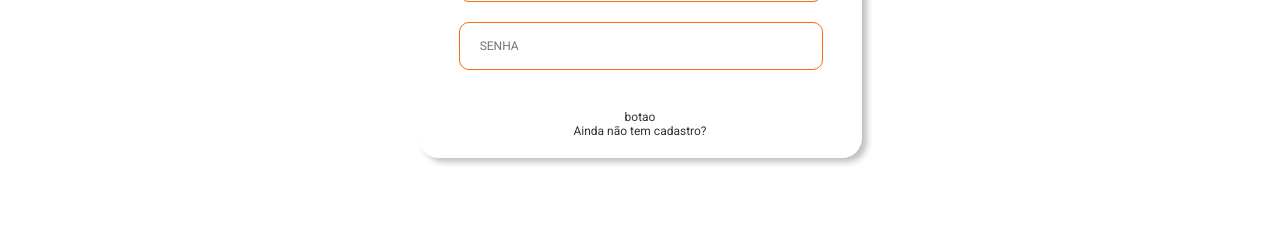
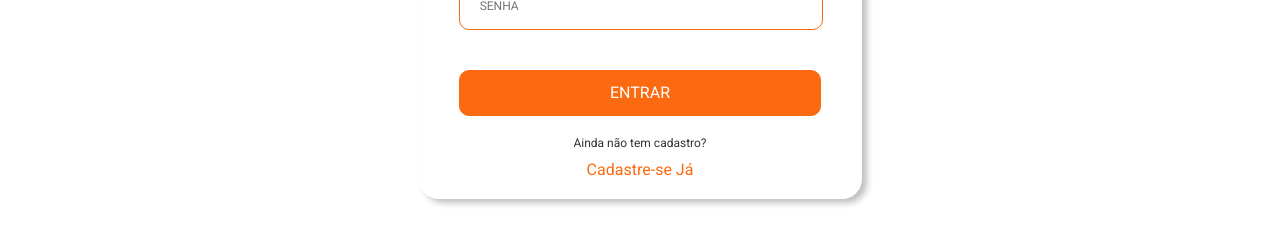
Before and after one commit to marcusungarette/pix-inter-frontend, a React (Create React App) app: page / in a window 1280 px wide. Shown: the part 418-647 px from the top of the page. Built offline with nearby package versions, Linux system fonts and the light colour scheme.

Commit message:
Feat-Button component done - Added Button to Button Container on SignIn page with aref link - not working for while

```diff
--- /dev/null
+++ b/src/components/Button/button-styles.ts
@@ -0,0 +1,22 @@
+import styled from 'styled-components'
+
+export const ButtonContainer = styled.button`
+    width: 100%;
+    height: 46px;
+    color: ${({ theme }) => theme.colors.background};
+    background: ${({ theme }) => theme.colors.primary};
+    border: 1px solid ${({ theme }) => theme.colors.primary};
+    border-radius: 10px;
+    margin-bottom: 20px;
+    display:flex;
+    justify-content: center;
+    align-items: center;
+    z-index: 5000;
+    &:hover {
+        filter: opacity(0.8)
+    }
+    &:disabled {
+        filter: opacity(0.4)
+    }
+
+`
--- /dev/null
+++ b/src/components/Button/index.tsx
@@ -0,0 +1,12 @@
+import { ButtonHTMLAttributes } from 'react'
+import { ButtonContainer } from './button-styles'
+
+const Button = (props: ButtonHTMLAttributes<HTMLButtonElement>) => {
+  return (
+    <ButtonContainer {...props}>
+      {props.children}
+    </ButtonContainer>
+  )
+}
+
+export default Button
--- a/src/pages/SignIn/index.tsx
+++ b/src/pages/SignIn/index.tsx
@@ -4,6 +4,8 @@ import logoInter from '../../assets/images/Inter-orange.png'
 
 import Card from '../../components/Card'
 import Input from 'components/Input'
+import Button from 'components/Button'
+import { Link } from 'react-router-dom'
 
 const SignIn = () => {
   return (
@@ -19,8 +21,8 @@ const SignIn = () => {
         </InputContainer>
 
         <ButtonContainer>
-          <p>botao</p>
-          <p>Ainda não tem cadastro?</p>
+          <Button type='button' onClick={() => true}>ENTRAR</Button>
+          <p>Ainda não tem cadastro?</p> <Link to='/signup'>Cadastre-se Já</Link>
         </ButtonContainer>
       </Card>
 
--- a/src/pages/SignIn/signin-styles.tsx
+++ b/src/pages/SignIn/signin-styles.tsx
@@ -35,6 +35,7 @@ export const ButtonContainer = styled.div`
    p{
        font-size: 0.75rem;
        font-weight: 400;
+       padding-bottom: 10px;
        color: ${({ theme }) => theme.colors.secondary};
 
       a {
```
